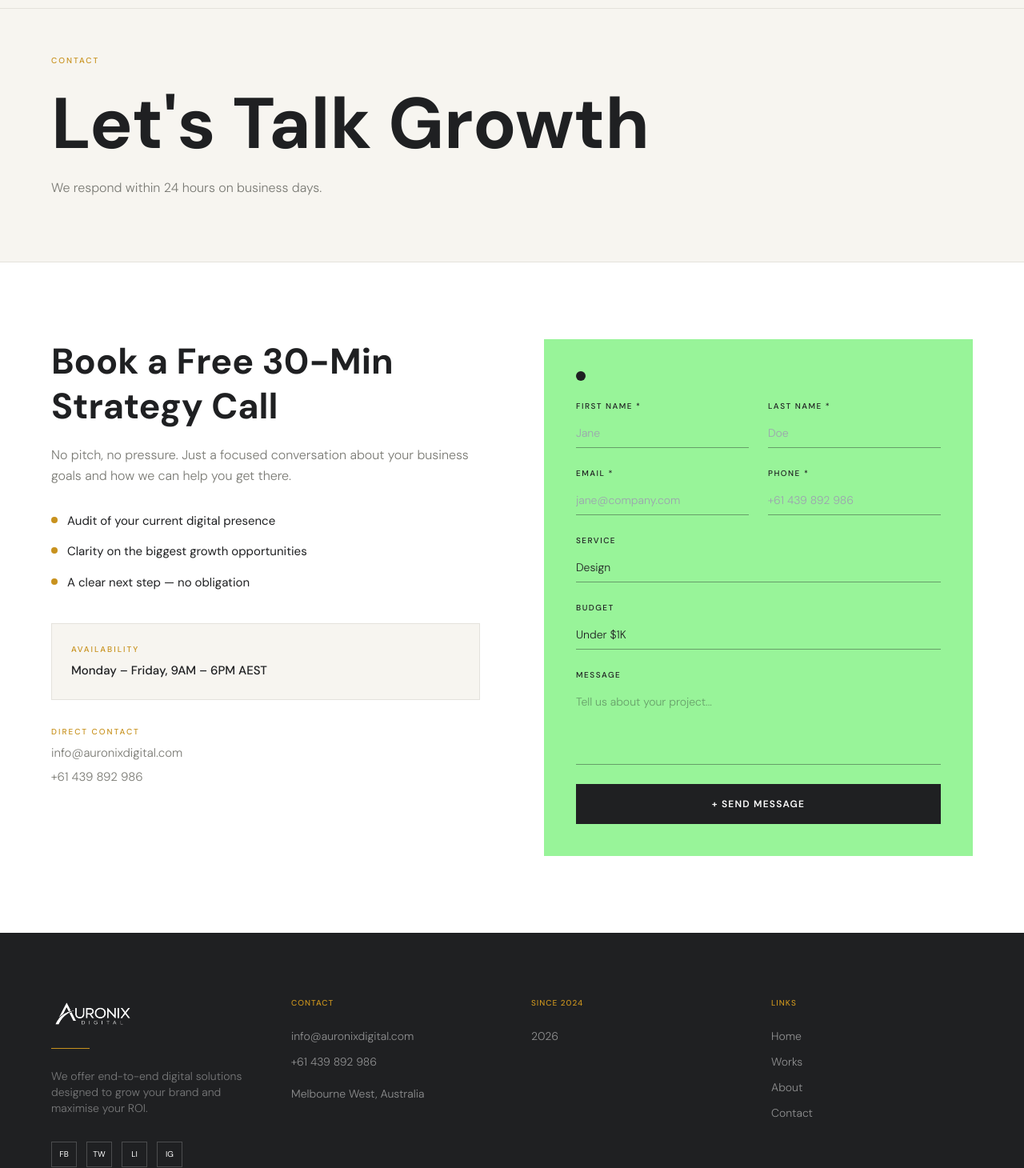
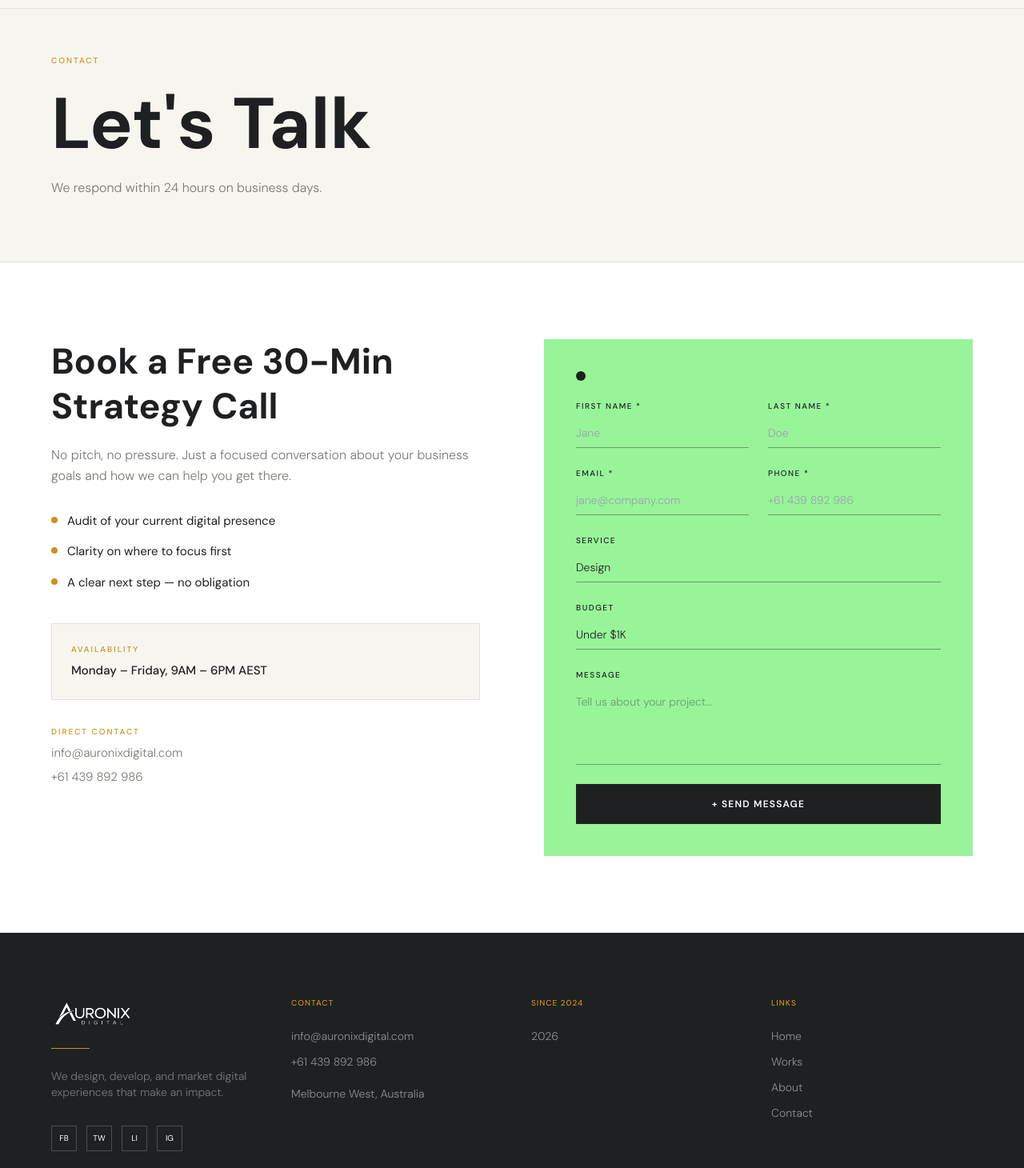
Before and after one commit to Abhij9920/Auronix-Digital, a React (Vite) app: page /contact in a window 1280 px wide. Shown: the part 124-1584 px from the top of the page at 80% size. Built offline with nearby package versions, Linux system fonts and the light colour scheme.

Commit message:
Update copy across About, Contact, Footer, Services, and Testimonials

```diff
--- a/src/components/layout/Footer.tsx
+++ b/src/components/layout/Footer.tsx
@@ -18,7 +18,7 @@ export function Footer() {
             </div>
             <div className="w-12 h-px bg-gold mb-6"></div>
             <p className="text-white/40 text-sm font-sans font-light mb-8 max-w-xs">
-              We offer end-to-end digital solutions designed to grow your brand and maximise your ROI.
+              We design, develop, and market digital experiences that make an impact.
             </p>
             <div className="flex space-x-3">
               {['FB', 'TW', 'LI', 'IG'].map((social) => (
--- a/src/data/services.ts
+++ b/src/data/services.ts
@@ -39,7 +39,7 @@ export const services: Service[] = [
     id: 's4',
     name: 'Scale',
     shortDesc: 'SEO Mastery & Targeted Ads',
-    fullDesc: 'Organic growth through technical SEO and paid performance across Google, Meta, and LinkedIn — built for measurable ROI.',
+    fullDesc: 'Precise audience targeting and technical SEO — built to perform consistently across platforms.',
     included: [],
     projects: projects.filter(p => p.category === 'Scale')
   }
--- a/src/data/testimonials.ts
+++ b/src/data/testimonials.ts
@@ -15,7 +15,7 @@ export const testimonials: Testimonial[] = [
   },
   {
     id: 't3',
-    quote: "I've worked with several agencies. What sets Auronix apart is the clarity — clear strategy, honest reporting, and creative work that actually moves the needle.",
+    quote: "Working with Auronix felt like having an in-house team. Full transparency, consistent communication, and outcomes that exceeded what we expected.",
     name: 'James Whitfield',
     role: 'Founder, Harbour Logistics'
   }
--- a/src/pages/About.tsx
+++ b/src/pages/About.tsx
@@ -14,7 +14,7 @@ export function About() {
               className="font-sans font-bold text-charcoal leading-tight mt-4 max-w-4xl"
               style={{ fontSize: 'clamp(40px, 5.5vw, 72px)' }}
             >
-              Melbourne-based. Strategy-led. Built for Australian Growth.
+              Strategy-led. Design-obsessed. Execution-focused.
             </h1>
           </ScrollReveal>
         </div>
@@ -36,7 +36,7 @@ export function About() {
                 Auronix Digital was founded on one belief: great digital work should be measurable. We combine strategic thinking with creative execution — delivering work that looks sharp and performs from day one.
               </p>
               <p>
-                From early-stage startups to established brands looking to scale, we partner with businesses serious about growth — delivering strategy, design, development, and marketing as one connected engine.
+                From early-stage startups to established brands looking to scale, we partner with brands that are serious about their digital presence — delivering strategy, design, development, and marketing as one connected engine.
               </p>
             </div>
           </ScrollReveal>
@@ -68,7 +68,7 @@ export function About() {
             {[
               {
                 title: 'Results-First Thinking',
-                body: `Every strategy we build is tied to a measurable outcome. We don't do fluff — we do growth.`,
+                body: `Every strategy is tied to a clear objective. No fluff, no guesswork — just work that delivers.`,
               },
               {
                 title: 'Market-Specific Strategy',
@@ -80,7 +80,7 @@ export function About() {
               },
               {
                 title: 'Long-Term Partnerships',
-                body: `We don't disappear after launch. We grow with you, optimise continuously, and show up when it matters.`,
+                body: `We don't disappear after launch. We stay in it — optimising continuously and showing up when it matters.`,
               },
             ].map((card, i) => (
               <ScrollReveal key={i} delay={((i % 3) * 100) as 0 | 100 | 200 | 300}>
@@ -111,7 +111,7 @@ export function About() {
 
           <div className="grid grid-cols-1 md:grid-cols-3 gap-0 border border-white/10">
             {[
-              { num: '01', title: 'Results First', body: 'Every decision is measured against one question: does this drive growth?', bg: '#C8C5FF', dark: false },
+              { num: '01', title: 'Results First', body: 'Every decision is measured against one question: does this deliver?', bg: '#C8C5FF', dark: false },
               { num: '02', title: 'Design with Purpose', body: 'Beautiful work that also converts. Aesthetics always serve strategy.', bg: '#98F499', dark: false },
               { num: '03', title: 'Radical Transparency', body: 'No black boxes. You see everything — strategy, data, results.', bg: '#1F2022', dark: true },
             ].map((card, i) => (
--- a/src/pages/Contact.tsx
+++ b/src/pages/Contact.tsx
@@ -12,7 +12,7 @@ export function Contact() {
             className="font-sans font-bold text-charcoal leading-tight mt-4"
             style={{ fontSize: 'clamp(52px, 7vw, 96px)' }}
           >
-            Let's Talk Growth
+            Let's Talk
           </h1>
           <p className="font-sans text-[16px] text-text-gray font-light mt-3">
             We respond within 24 hours on business days.
@@ -39,7 +39,7 @@ export function Contact() {
             <ul className="mt-8 space-y-4">
               {[
                 'Audit of your current digital presence',
-                'Clarity on the biggest growth opportunities',
+                'Clarity on where to focus first',
                 'A clear next step — no obligation',
               ].map((item, i) => (
                 <li key={i} className="flex items-start gap-3">
```
